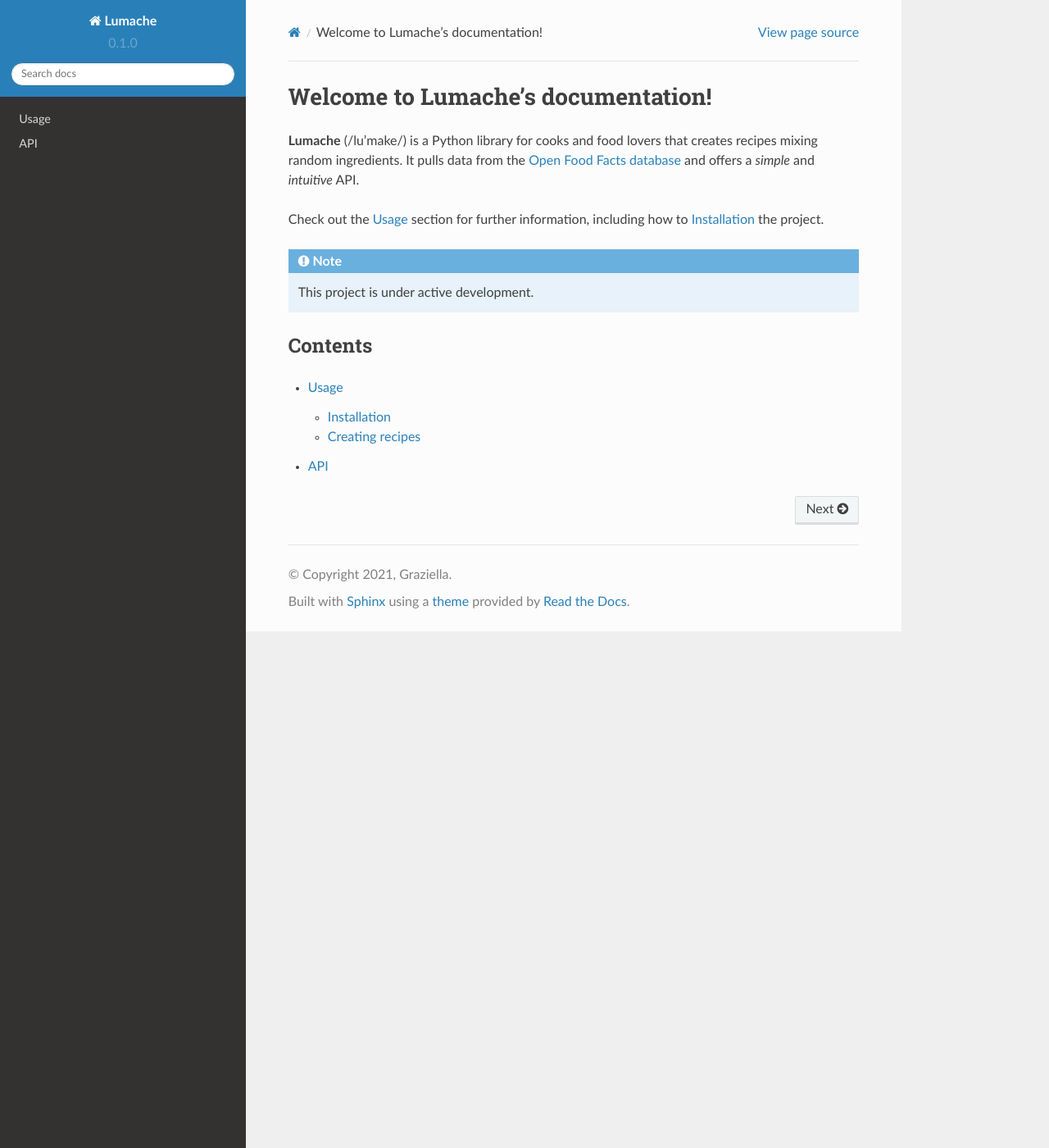
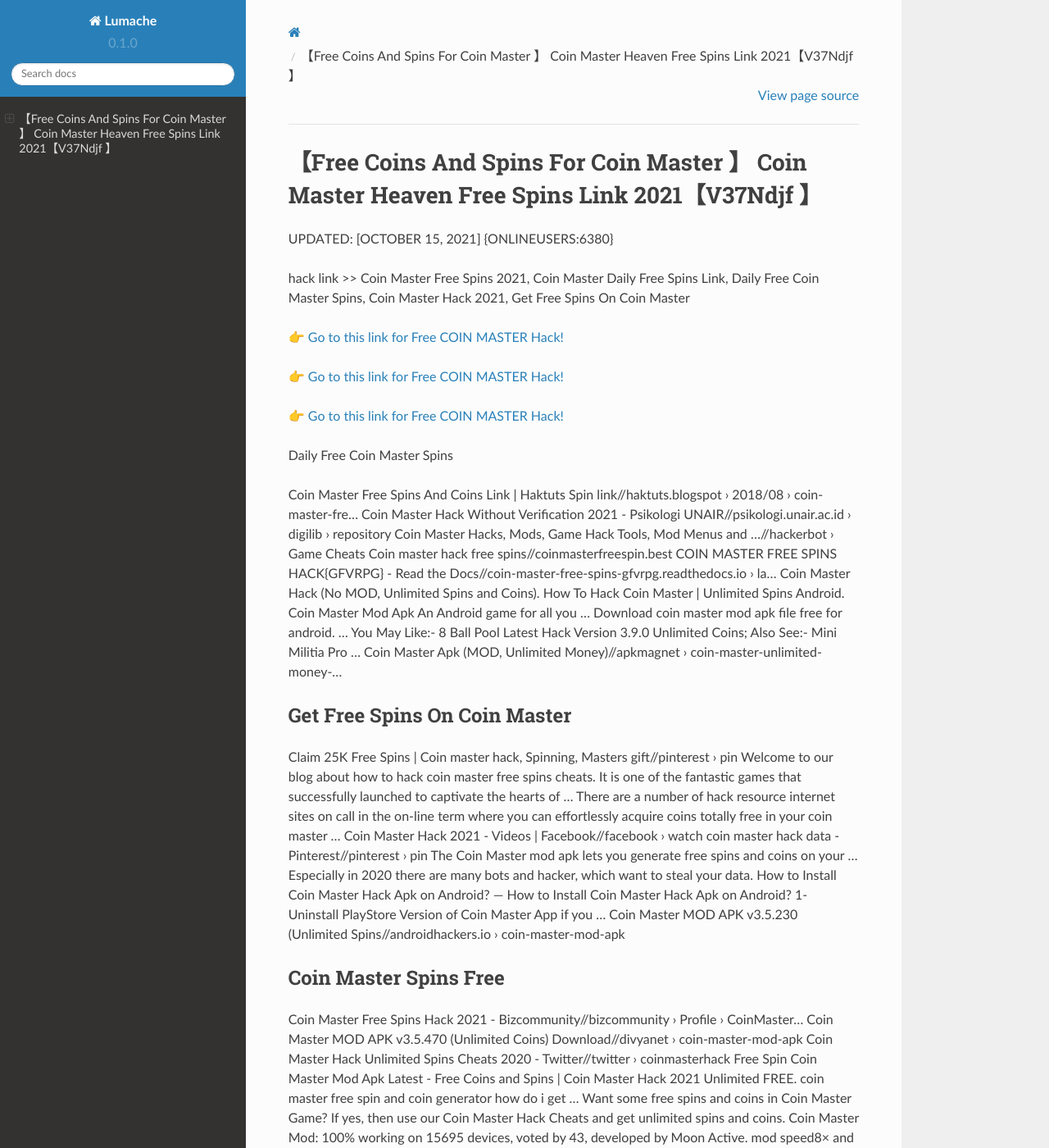
Before and after one commit to Rodolfofia/coin53master, a Sphinx documentation site: the page built from docs/source/index.rst, in a window 1280 px wide and 1400 px high. Shown: the whole window at 82% size. Built offline with Sphinx 7.4.7 and the Read the Docs theme 2.0.0, drawn with Linux system fonts in a browser that asks for light colours; some of the changed text lies outside the part shown.

Commit message:
Update index.rst

```diff
--- a/docs/source/index.rst
+++ b/docs/source/index.rst
@@ -1,22 +1,62 @@
-Welcome to Lumache's documentation!
-===================================
+【Free Coins And Spins For Coin Master 】 Coin Master Heaven Free Spins Link 2021【V37Ndjf 】
+==============================================================================
+UPDATED: [OCTOBER 15, 2021] {ONLINEUSERS:6380}
 
-**Lumache** (/lu'make/) is a Python library for cooks and food lovers
-that creates recipes mixing random ingredients.
-It pulls data from the `Open Food Facts database <https://world.openfoodfacts.org/>`_
-and offers a *simple* and *intuitive* API.
+hack link >> Coin Master Free Spins 2021, Coin Master Daily Free Spins Link, Daily Free Coin Master Spins, Coin Master Hack 2021, Get Free Spins On Coin Master
 
-Check out the :doc:`usage` section for further information, including
-how to :ref:`installation` the project.
+`👉 Go to this link for Free COIN MASTER Hack! <https://redirekt.in/coinmaster>`_
 
-.. note::
+`👉 Go to this link for Free COIN MASTER Hack! <https://redirekt.in/coinmaster>`_
 
-   This project is under active development.
+`👉 Go to this link for Free COIN MASTER Hack! <https://redirekt.in/coinmaster>`_
 
-Contents
---------
+Daily Free Coin Master Spins
 
-.. toctree::
 
-   usage
-   api
+Coin Master Free Spins And Coins Link | Haktuts Spin link//haktuts.blogspot › 2018/08 › coin-master-fre...
+Coin Master Hack Without Verification 2021 - Psikologi UNAIR//psikologi.unair.ac.id › digilib › repository
+Coin Master Hacks, Mods, Game Hack Tools, Mod Menus and ...//hackerbot › Game Cheats
+Coin master hack free spins//coinmasterfreespin.best
+COIN MASTER FREE SPINS HACK{GFVRPG} - Read the Docs//coin-master-free-spins-gfvrpg.readthedocs.io › la...
+Coin Master Hack (No MOD, Unlimited Spins and Coins). How To Hack Coin Master | Unlimited Spins Android. Coin Master Mod Apk An Android game for all you ...
+Download coin master mod apk file free for android. ... You May Like:- 8 Ball Pool Latest Hack Version 3.9.0 Unlimited Coins; Also See:- Mini Militia Pro ...
+Coin Master Apk (MOD, Unlimited Money)//apkmagnet › coin-master-unlimited-money-...
+
+********************************
+Get Free Spins On Coin Master
+********************************
+
+Claim 25K Free Spins | Coin master hack, Spinning, Masters gift//pinterest › pin
+Welcome to our blog about how to hack coin master free spins cheats. It is one of the fantastic games that successfully launched to captivate the hearts of ...
+There are a number of hack resource internet sites on call in the on-line term where you can effortlessly acquire coins totally free in your coin master ...
+Coin Master Hack 2021 - Videos | Facebook//facebook › watch
+coin master hack data - Pinterest//pinterest › pin
+The Coin Master mod apk lets you generate free spins and coins on your ... Especially in 2020 there are many bots and hacker, which want to steal your data.
+How to Install Coin Master Hack Apk on Android? — How to Install Coin Master Hack Apk on Android? 1- Uninstall PlayStore Version of Coin Master App if you ...
+Coin Master MOD APK v3.5.230 (Unlimited Spins//androidhackers.io › coin-master-mod-apk
+
+***********************************
+Coin Master Spins Free
+***********************************
+
+Coin Master Free Spins Hack 2021 - Bizcommunity//bizcommunity › Profile › CoinMaster...
+Coin Master MOD APK v3.5.470 (Unlimited Coins) Download//divyanet › coin-master-mod-apk
+Coin Master Hack Unlimited Spins Cheats 2020 - Twitter//twitter › coinmasterhack
+Free Spin Coin Master Mod Apk Latest - Free Coins and Spins | Coin Master Hack 2021 Unlimited FREE. coin master free spin and coin generator how do i get ...
+Want some free spins and coins in Coin Master Game? If yes, then use our Coin Master Hack Cheats and get unlimited spins and coins.
+Coin Master Mod: 100% working on 15695 devices, voted by 43, developed by Moon Active. mod speed8× and coin unlimited free spin new version 3.5.163 ...
+Add Unlimited Coins and Spins -No Root- Android & IOS! Coin Master Hack - Free Coins and Spins The easiest and fastest method on how to cheat and hack Coin ...
+Coin Master MOD APK is the best game to make your viking home and ... In the last post, I have shared Some Free & Hack Version of some ...
+
+
+Tak1z:
+How To Get Free Spins On Coin Master
+Coin Master Free Coins
+Coin Master Free Spins Link No Verification
+Free Spins Coin Master 2021
+Coin Master Free Spins Link 2021
+Coin Master Viking Quest Hack
+Free Coin Master Spins Daily
+Coin Master Facebook Hack
+How To Hack Coin Master
+Coin Master Free Spins Links
```
